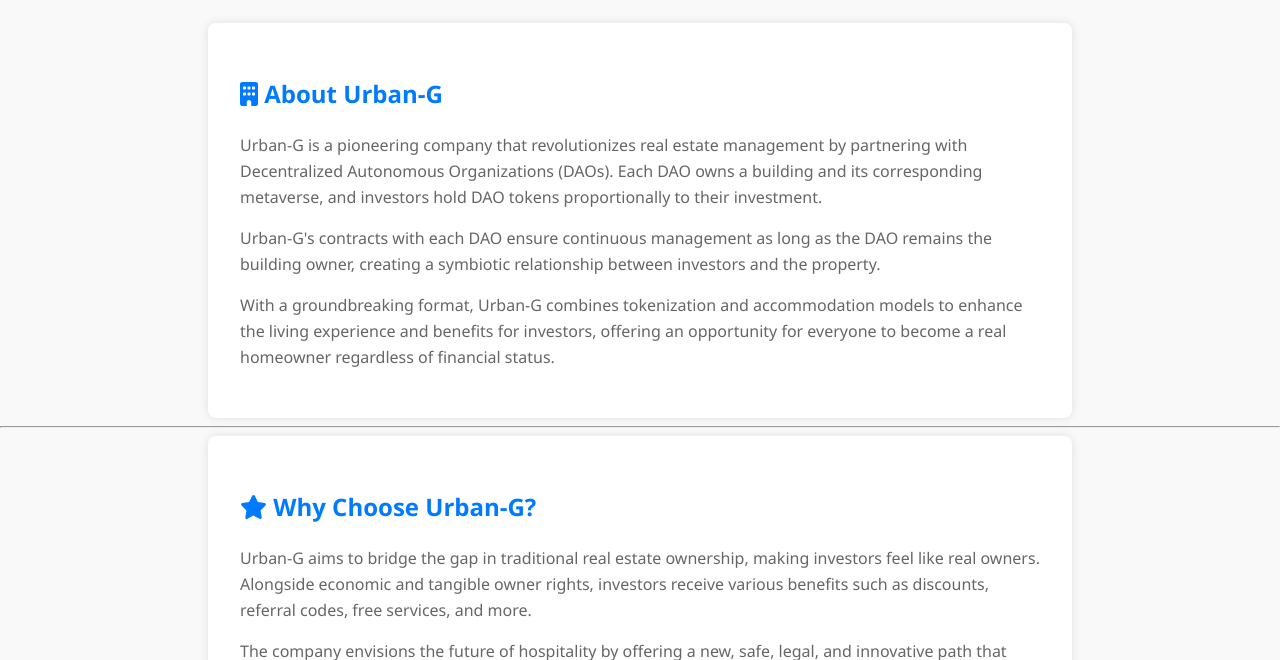
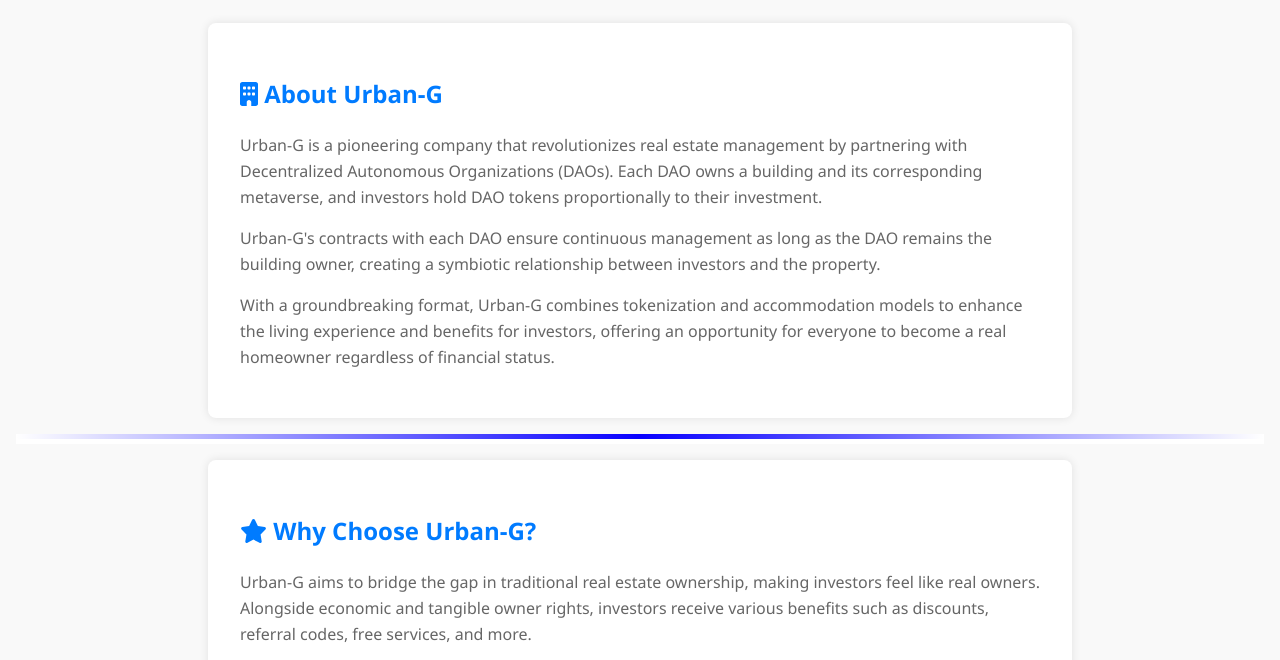
Before and after one commit to HElium-IT/helium-it.github.io, a plain HTML site: page home.html in a window 1280 px wide. Shown: the part 92-752 px from the top of the page. Drawn offline with Linux system fonts and the light colour scheme.

Commit message:
sectioning division a little bit better

```diff
--- a/home.html
+++ b/home.html
@@ -8,6 +8,38 @@
     <link rel="stylesheet" href="https://cdnjs.cloudflare.com/ajax/libs/font-awesome/6.0.0-beta3/css/all.min.css">
     <style>
         /* Add your custom CSS styles here */
+
+        /* Neat Divider Styles */
+        .section-divider {
+            position: relative;
+            height: 10px;
+            margin: 1rem;
+            background-color: #ffffff;
+        }
+
+        .section-divider:before {
+            content: "";
+            position: absolute;
+            top: 0;
+            left: 0;
+            width: 100%;
+            height: 50%;
+            background: linear-gradient(to right, transparent, #0800ff, transparent);
+            z-index: 1;
+        }
+
+        .section-divider:after {
+            content: "";
+            position: absolute;
+            top: 50%;
+            left: 0;
+            width: 100%;
+            height: 50%;
+            background: linear-gradient(to right, transparent, #ffffff, transparent);
+            z-index: 1;
+        }
+
+
         body {
             font-family: 'Segoe UI', Tahoma, Geneva, Verdana, sans-serif;
             line-height: 1.6;
@@ -149,7 +181,7 @@
             experience and benefits for investors, offering an opportunity for everyone to become a real homeowner
             regardless of financial status.</p>
     </section>
-    <hr>
+    <div class="section-divider"></div> <!-- Neat Divider -->
     <section id="why_choose">
         <h2><i class="fas fa-star"></i> Why Choose Urban-G?</h2>
         <p>Urban-G aims to bridge the gap in traditional real estate ownership, making investors feel like real owners.
@@ -161,7 +193,7 @@
         <p>By combining real estate tokenization and hospitality, Urban-G creates a perfect blend that benefits both
             investors and tenants, promising a game-changing impact in the market.</p>
     </section>
-    <hr>
+    <div class="section-divider"></div> <!-- Neat Divider -->
     <section id="tokens">
         <h2><i class="fas fa-coins"></i> Urban-G Tokens</h2>
         <p>Urban-G has two types of tokens:</p>
@@ -178,7 +210,7 @@
             tokens to enter a DAO. The minting of SUB tokens occurs at a 1:1 ratio, with each DAO token associated with
             a SUB token.</p>
     </section>
-    <hr>
+    <div class="section-divider"></div> <!-- Neat Divider -->
     <section id="investment">
         <h2><i class="fas fa-chart-line"></i> Investment Performance</h2>
         <p>Urban-G's revenue model includes various revenue streams like buying and selling buildings, rental income,
@@ -186,7 +218,7 @@
             rate of return (IRR), projected to be positive over periods of 5, 10, 20, and 30 years based on existing
             properties and expected enhancements from Urban-G's business model.</p>
     </section>
-    <hr>
+    <div class="section-divider"></div> <!-- Neat Divider -->
     <section id="join_team">
         <h2><i class="fas fa-users"></i> Join Our Team</h2>
         <p>Urban-G is looking for talented and passionate individuals to join their team. If you believe in our vision,
@@ -202,6 +234,7 @@
         </ul>
         <p>If you're interested, get in touch with us!</p>
     </section>
+    <div class="section-divider"></div> <!-- Neat Divider -->
     <div id="contact" class="call-to-action">
         <h3>Are You Ready to Be a Part of the Future of Real Estate Investment?</h3>
         <a href="mailto:join@urban-g.com">Contact Us</a>
```
